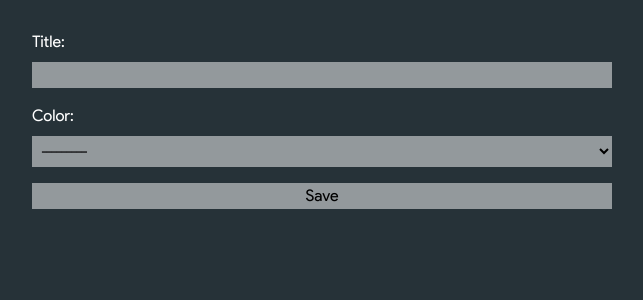
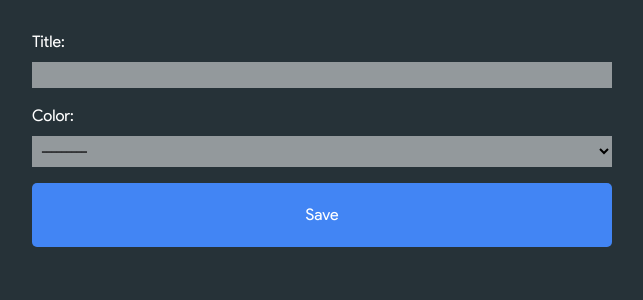
Before and after one commit to ChristianGroeber/django-christian-groeber, a Django app: page /work-tracker/create/ in a window 1280 px wide. Shown: the top 300 px of the page, without its empty margins (13-656 px from the left). Run offline with Django 3.2, Linux system fonts and the light colour scheme; the visitor is signed in with stand-in values (Sample User, id 1); data that the repository does not hold is empty; some libraries are stand-ins or nearby versions.

Commit message:
small changes

```diff
--- a/christian_groeber_ch/website/templates/work_tracker/create.html
+++ b/christian_groeber_ch/website/templates/work_tracker/create.html
@@ -8,7 +8,7 @@
         <form method="POST">
             {% csrf_token %}
             {{ forms.as_p }}
-            <button type="submit">Save</button>
+            <button class="button create-button" type="submit">Save</button>
         </form>
     </div>
     <div class="col-sm-4">
```
